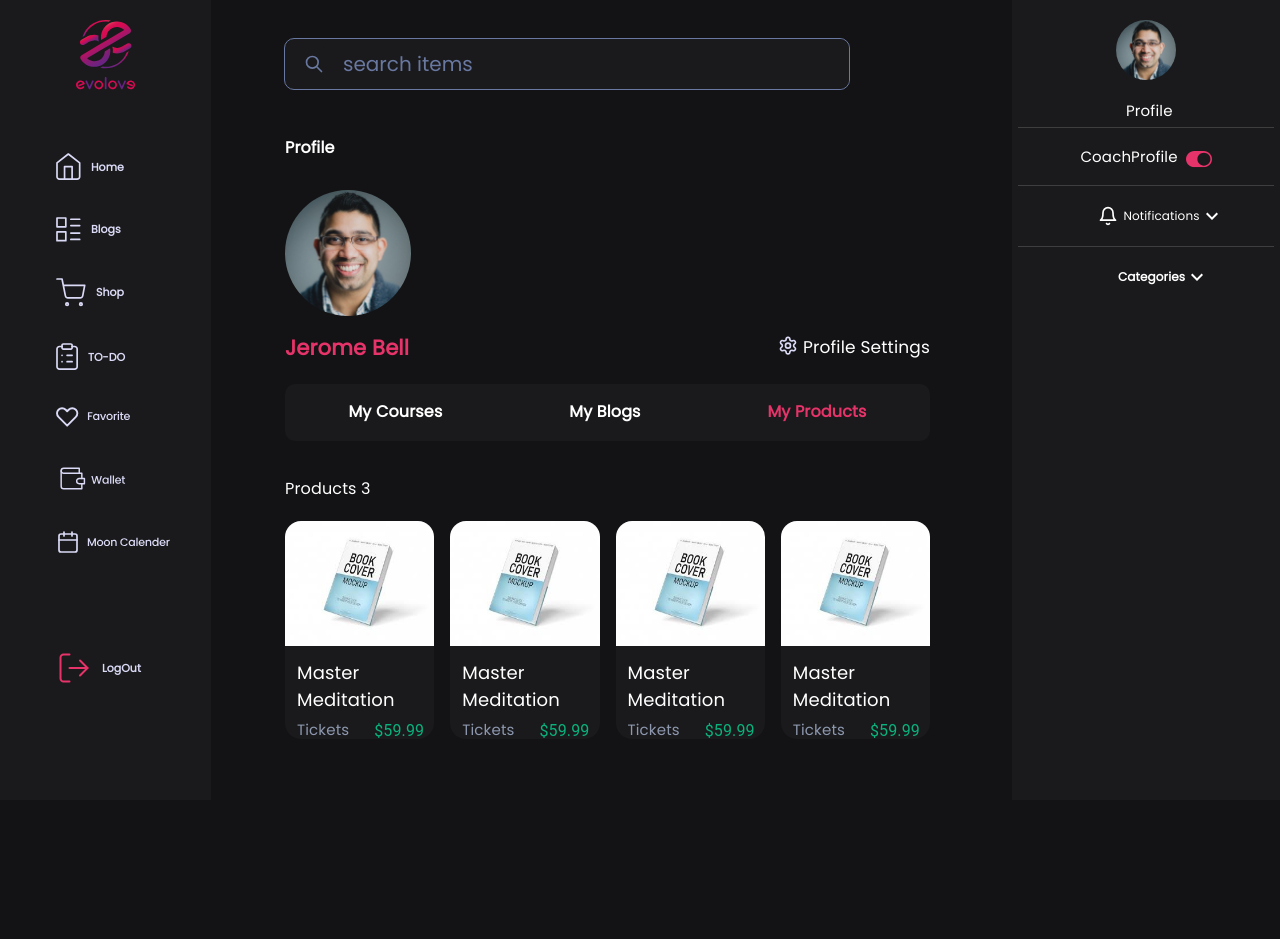
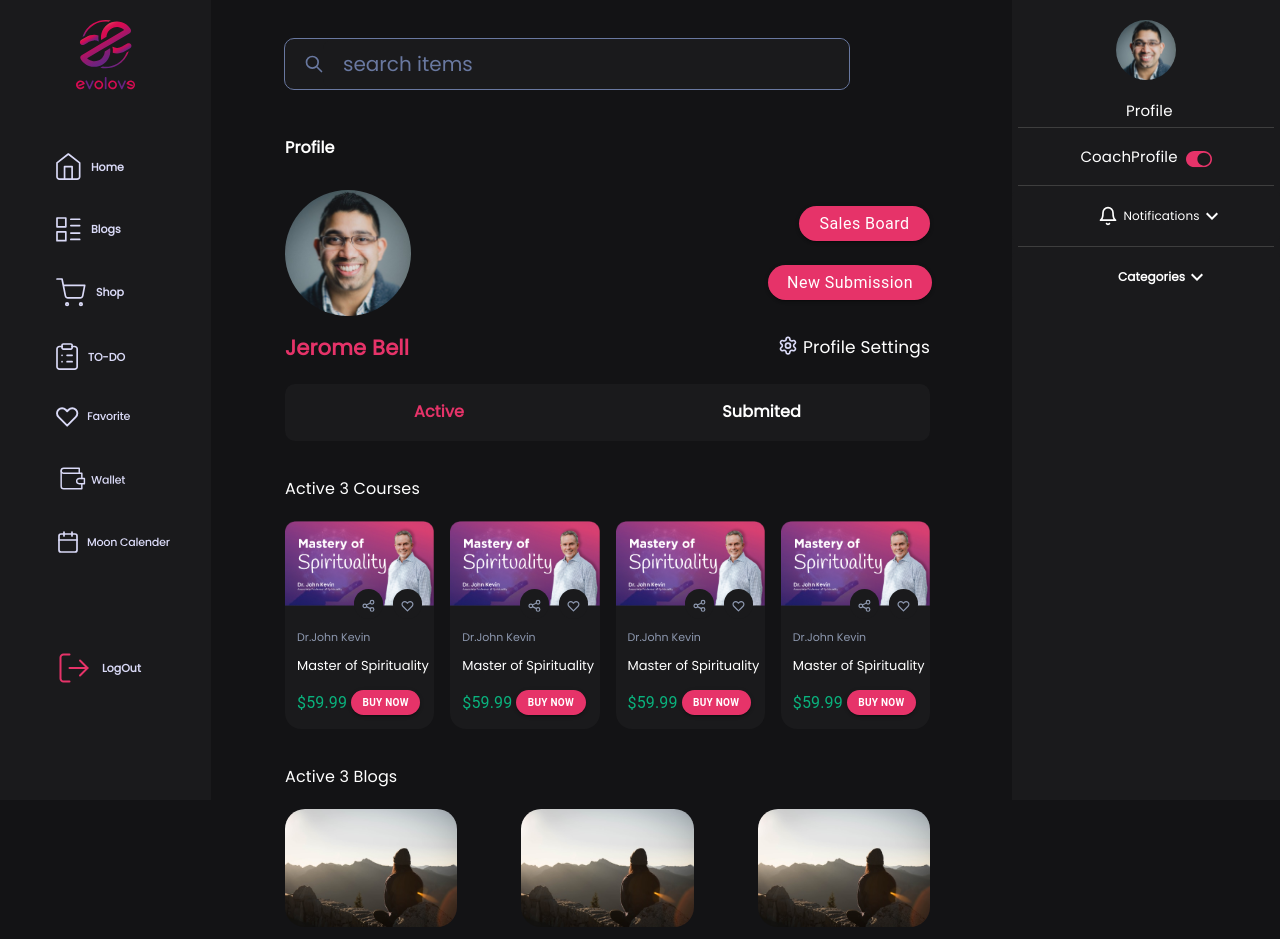
Before and after one commit to saadwaqas688/Evolove, a React (Create React App) app: page /coachProfile in a window 1280 px wide. Shown: the top 939 px of the page. Before the commit the page ends 820 px from the top, so only its background shows below. Built offline with nearby package versions, Linux system fonts and the light colour scheme.

Commit message:
minnor changes

```diff
--- a/src/Components/Containers/Profile/UserProfile/UserProfile.jsx
+++ b/src/Components/Containers/Profile/UserProfile/UserProfile.jsx
@@ -44,7 +44,7 @@ const UserProfile = () => {
     <BoxCom sx={{ marginTop: "36px", paddingRight: { lg: "60px", md: "0px" } }}>
       <Heading>Profile</Heading>
       <MainWrapper>
-        {pathname === "/coachProfile" ? (
+        {pathname === "coachProfile" ? (
           <BoxCom
             sx={{
               display: "flex",
@@ -85,7 +85,7 @@ const UserProfile = () => {
               <SettingIcon />
               <SettingText>Profile Settings</SettingText>
             </BoxCom>
-            {pathname === "/coachProfile" && (
+            {pathname === "coachProfile" && (
               <ButtonForSmallScreen>
                 <ProfileButton variant="contained" href="/coachProfile/salesBoard" sx={{ width: "100%" }}>
                   Sales Board
@@ -101,7 +101,7 @@ const UserProfile = () => {
           </Link>
         </NameAndIconWrapper>
       </MainWrapper>
-      {pathname === "/coachProfile" ? (
+      {pathname === "coachProfile" ? (
         <FilterWrapper>
           <Filter
             onClick={() => {
@@ -153,10 +153,10 @@ const UserProfile = () => {
           </Filter>
         </FilterWrapper>
       )}
-      {(filter === "courses" || pathname === "/coachProfile") && (
+      {(filter === "courses" || pathname === "coachProfile") && (
         <>
           <Count>
-            {pathname === "/coachProfile" ? `${status} 3 Courses` : "Courses 3"}
+            {pathname === "coachProfile" ? `${status} 3 Courses` : "Courses 3"}
           </Count>
           <Grid container spacing={2} sx={{ paddingTop: "20px" }}>
             <HomeCourseCard size={size} />
@@ -166,19 +166,19 @@ const UserProfile = () => {
           </Grid>
         </>
       )}
-      {(filter === "blogs" || pathname === "/coachProfile") && (
+      {(filter === "blogs" || pathname === "coachProfile") && (
         <>
           <Count>
-            {pathname === "/coachProfile" ? `${status} 3 Blogs` : "Blogs 3"}
+            {pathname === "coachProfile" ? `${status} 3 Blogs` : "Blogs 3"}
           </Count>
           <Grid container spacing={8} sx={{ paddingTop: "20px" }}>
-            <BlogCard tag={pathname === "/coachProfile" ? true : false} />
-            <BlogCard tag={pathname === "/coachProfile" ? true : false} />
-            <BlogCard tag={pathname === "/coachProfile" ? true : false} />
+            <BlogCard tag={pathname === "coachProfile" ? true : false} />
+            <BlogCard tag={pathname === "coachProfile" ? true : false} />
+            <BlogCard tag={pathname === "coachProfile" ? true : false} />
           </Grid>
         </>
       )}
-      {(filter === "products" || pathname === "/coachProfile") && (
+      {(filter === "products" || pathname === "coachProfile") && (
         <>
           <Count>
             {pathname === "/coachProfile"
```
